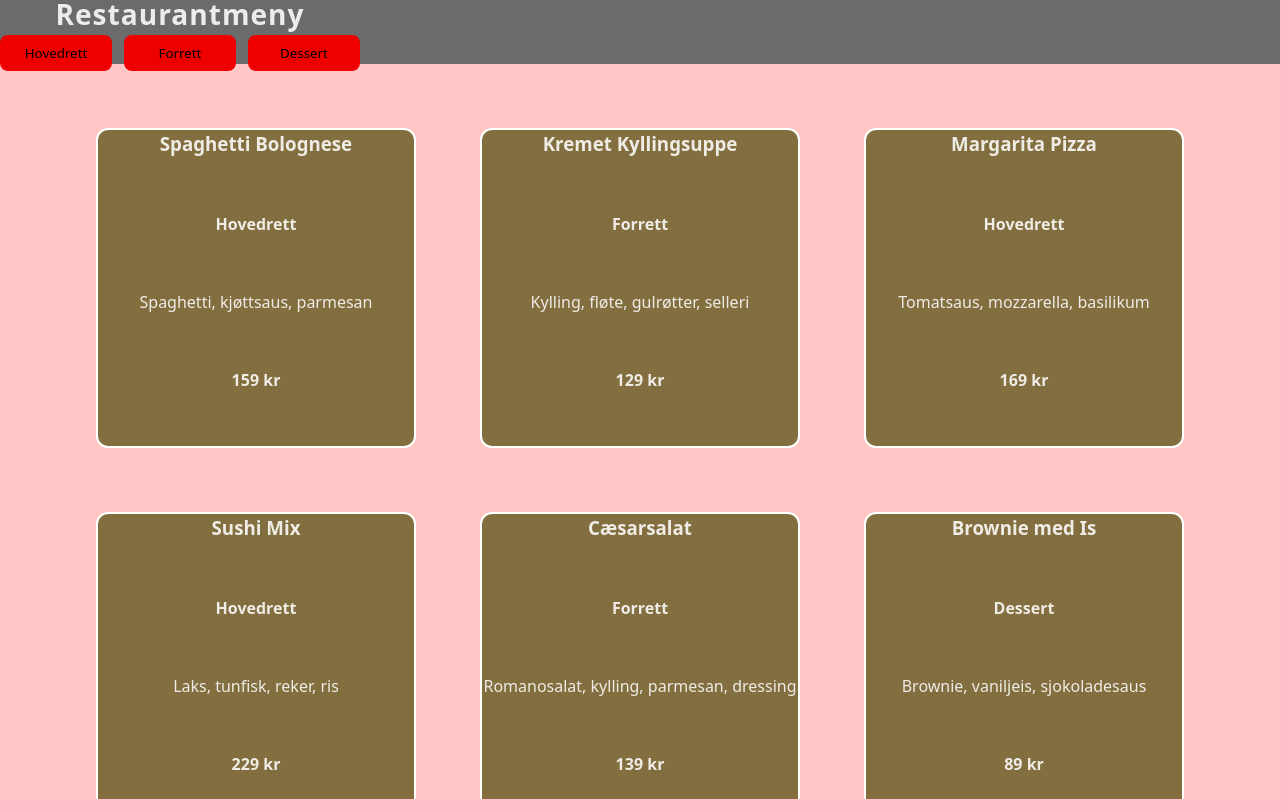
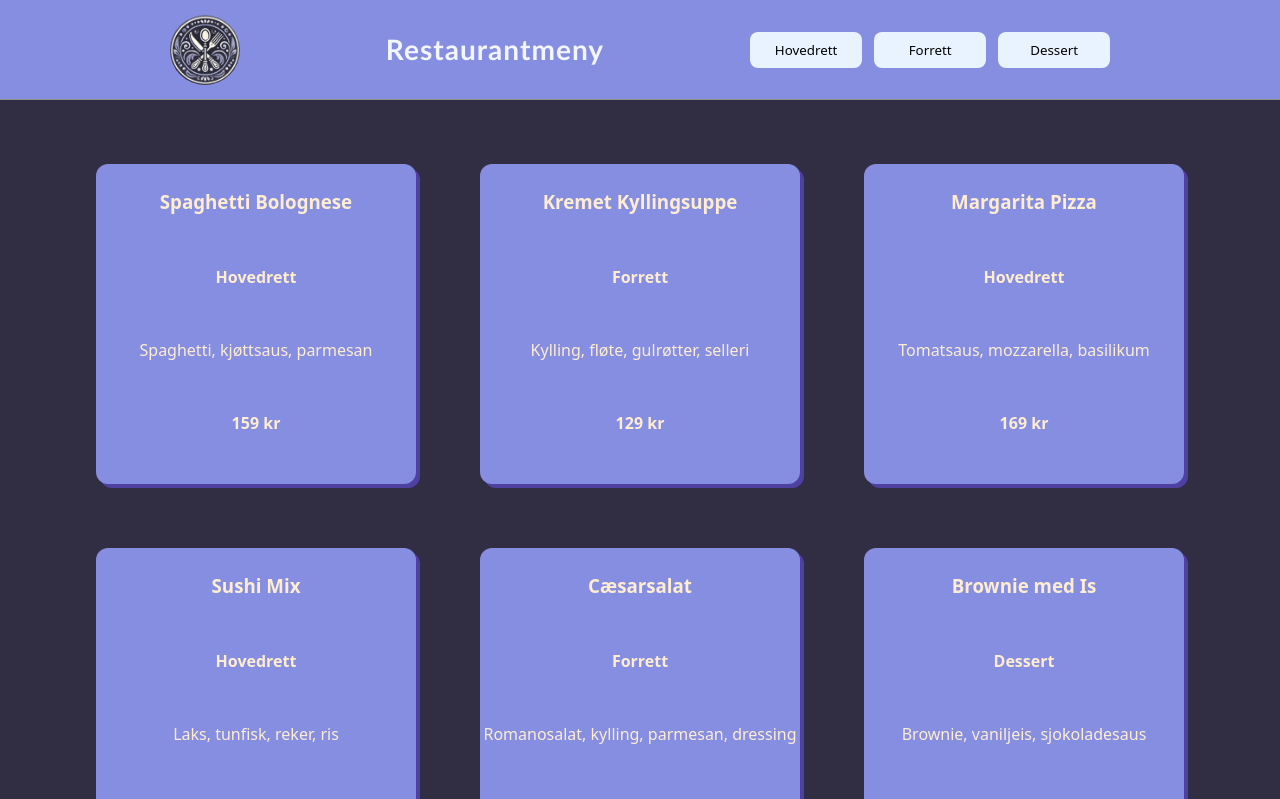
Before and after one commit to Jostein24sfj/restaurantmenyen, a React (Vite) app: page / in a window 1280 px wide. Shown: the top 799 px of the page. Built offline with nearby package versions, Linux system fonts and the light colour scheme.

Commit message:
design done

```diff
--- a/src/App.jsx
+++ b/src/App.jsx
@@ -79,6 +79,7 @@ function App() {
     <>
       <div className="headerContent">
         <header>
+          <img className="headerImg" src="headerLogo.jpg" alt="" />
           <h3>Restaurantmeny</h3>
           <div className="headerButtons">
             <button>Hovedrett</button>
--- a/src/ProductMeny.css
+++ b/src/ProductMeny.css
@@ -11,21 +11,37 @@ body {
   /* display: flex; */
   min-height: 100vh;
   color: rgba(255, 255, 255, 0.87);
-  background-color: #ffc6c6;
+  background-color: rgb(49, 46, 68);
   justify-content: center;
   text-align: center;
 }
 
-.headerContent {
+.headerImg {
+  width: 70px;
+  height: 70px;
+  border-radius: 100px;
+  object-fit: cover;
+}
+
+header {
   width: 100%;
-  height: 64px;
-  background-color: #6b6b6b;
+  height: 100px;
+  color: rgb(243, 245, 255);
+  /* text-shadow: 1px 1px 6px white; */
+  background-color: rgb(133, 142, 224);
   display: flex;
-  justify-content: flex-start;
+  justify-content: space-evenly;
   align-items: center;
   font-size: 24px;
   font-weight: 500;
   letter-spacing: 1px;
+  padding-left: 24px;
+  padding-right: 24px;
+  border-bottom: 1px solid rgb(145, 145, 145);
+}
+
+header h3 {
+  font-family: "Gill Sans", "Gill Sans MT", Calibri, "Trebuchet MS", sans-serif;
 }
 
 .page {
@@ -55,12 +71,15 @@ body {
 }
 
 .container {
-  background-color: rgb(131, 110, 64);
+  color: rgb(255, 237, 210);
+  background-color: rgb(133, 142, 224);
   display: grid;
   border-radius: 12px;
-  border: 2px solid white;
+  border: none;
+  box-shadow: 4px 4px rgb(79, 65, 162);
   min-width: 320px;
   height: 320px;
+  padding-top: 24px;
 }
 
 .headerButtons {
@@ -77,7 +96,7 @@ button {
   padding: 0.6em 1.2em;
   font-weight: 500;
   font-family: inherit;
-  background-color: #ef0000;
+  background-color: rgb(233, 243, 255);
   cursor: pointer;
   transition: border-color 0.25s;
 }
```
Also changed, not shown: public/headerLogo.jpg (added).
